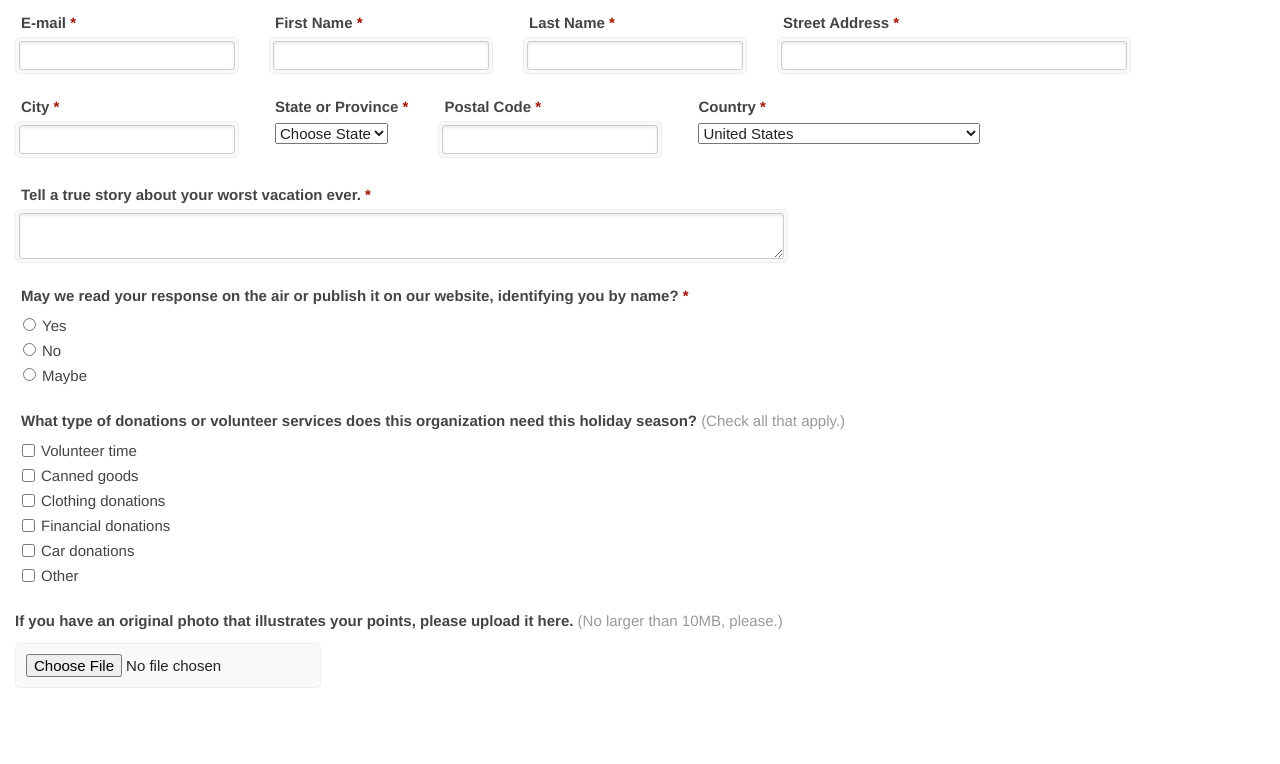
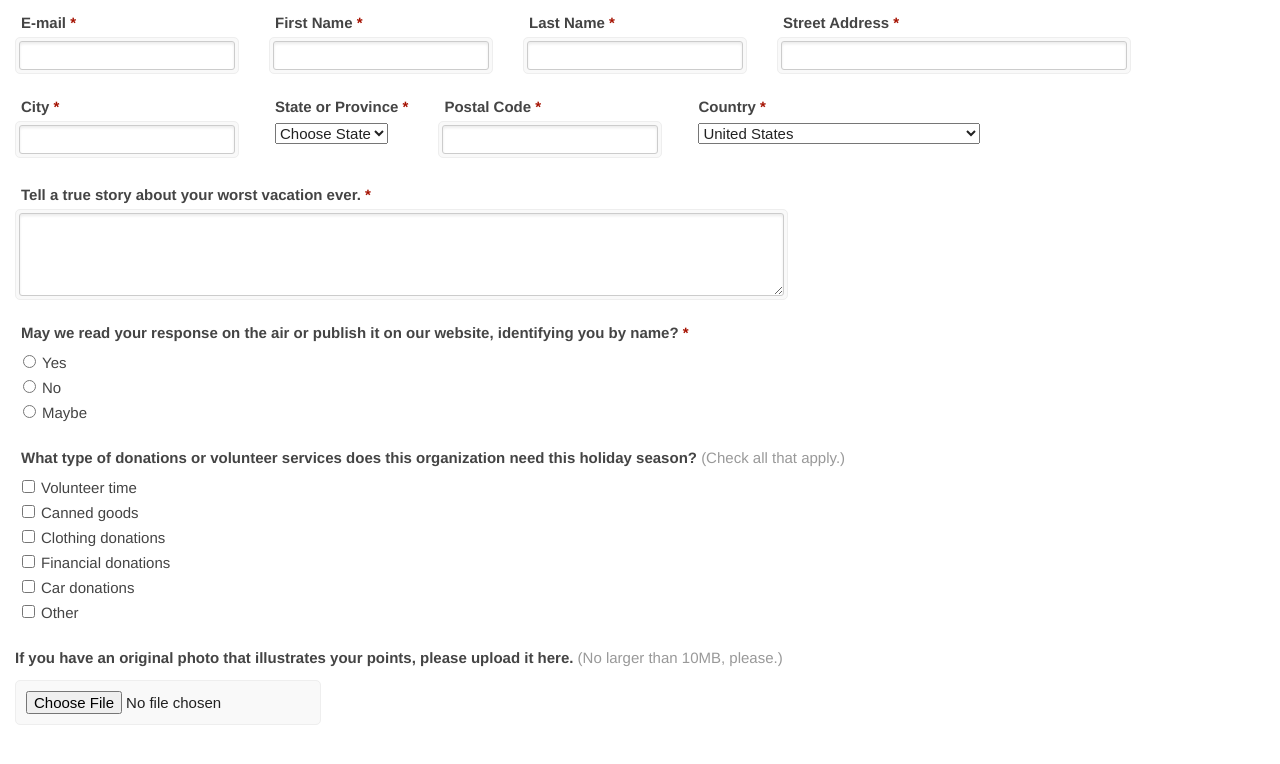
Before and after one commit to publicinsightnetwork/Good-Form, a plain HTML site: page index.html in a window 1280 px wide. Drawn offline with nearby package versions, Linux system fonts and the light colour scheme.

Commit message:
Adding min-height to text area

```diff
--- a/css/main.css
+++ b/css/main.css
@@ -149,6 +149,10 @@ textarea, .textarea {
     -webkit-box-sizing: border-box;
     -moz-box-sizing: border-box;
     box-sizing: border-box;
+}
+
+textarea {
+    min-height: 5.5em;
 }
 
 .select {
```
